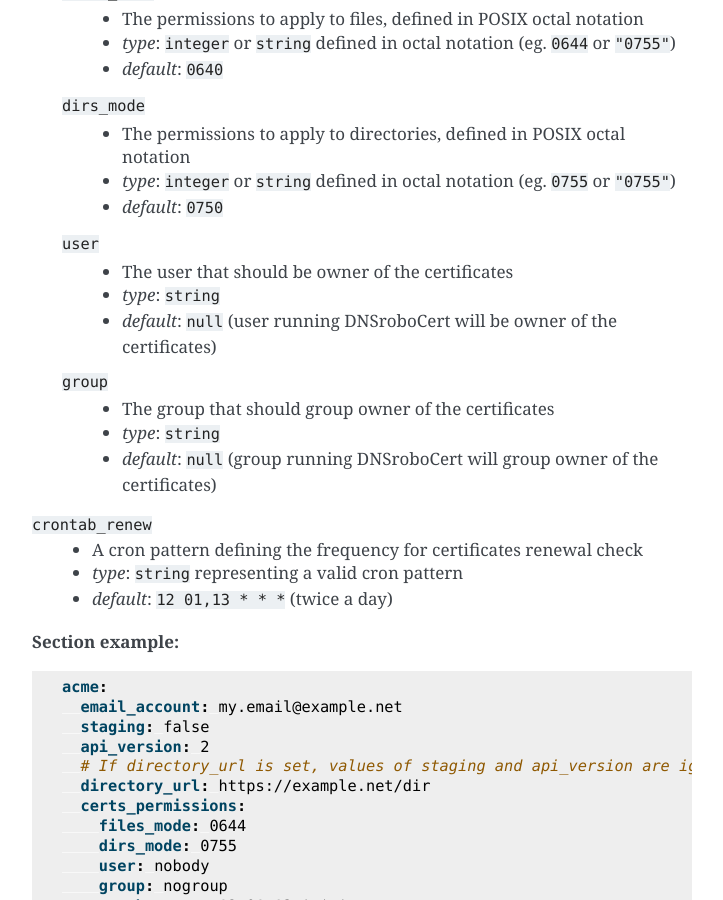
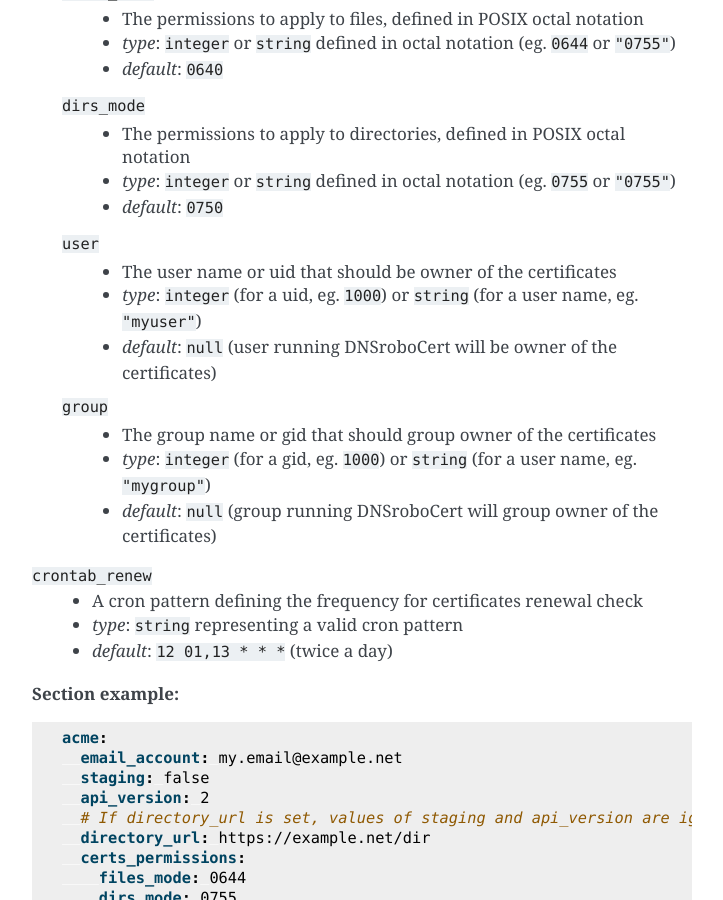
Before and after one commit to adferrand/dnsrobocert, a Sphinx documentation site: the page built from docs/configuration_reference.rst, in a window 1280 px wide and 900 px high, scrolled down 1742 px. Shown: the whole window, without its empty margins (388-1111 px from the left). Built offline with Sphinx 7.4.7, drawn with Linux system fonts in a browser that asks for light colours.

Commit message:
Allows to use integer for uid and gid

```diff
--- a/docs/configuration_reference.rst
+++ b/docs/configuration_reference.rst
@@ -79,13 +79,13 @@ generates the certificates) and how these certificates are stored locally.
         * *default*: ``0750``
 
     ``user``
-        * The user that should be owner of the certificates
-        * *type*: ``string``
+        * The user name or uid that should be owner of the certificates
+        * *type*: ``integer`` (for a uid, eg. ``1000``) or ``string`` (for a user name, eg. ``"myuser"``)
         * *default*: ``null`` (user running DNSroboCert will be owner of the certificates)
 
     ``group``
-        * The group that should group owner of the certificates
-        * *type*: ``string``
+        * The group name or gid that should group owner of the certificates
+        * *type*: ``integer`` (for a gid, eg. ``1000``) or ``string`` (for a user name, eg. ``"mygroup"``)
         * *default*: ``null`` (group running DNSroboCert will group owner of the certificates)
 
 ``crontab_renew``
--- a/src/dnsrobocert/schema.yml
+++ b/src/dnsrobocert/schema.yml
@@ -28,9 +28,9 @@ properties:
           dirs_mode:
             type: [integer, string]
           user:
-            type: string
+            type: [integer, string]
           group:
-            type: string
+            type: [integer, string]
         additionalProperties: false
       crontab_renew:
         type: string
```
Also changed, not shown: CHANGELOG.md (+3 -0 lines), 1 other file.
